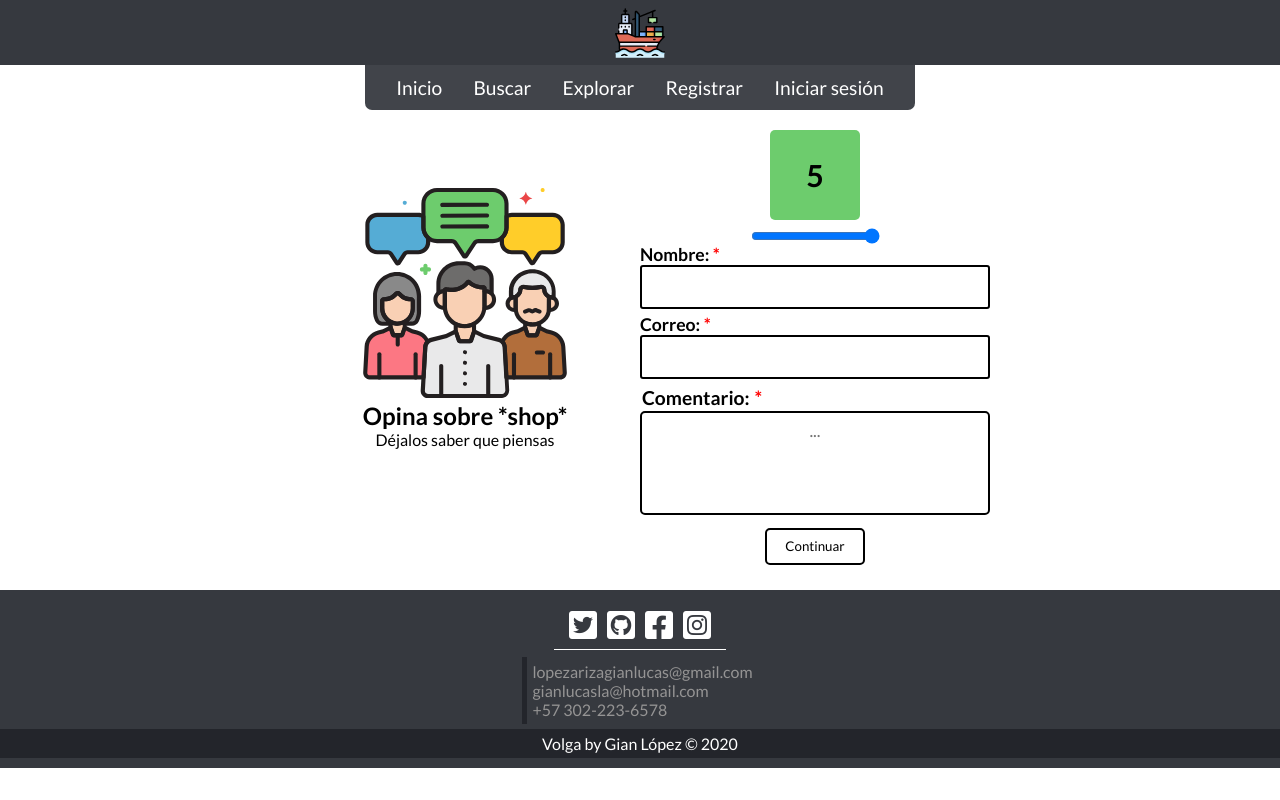
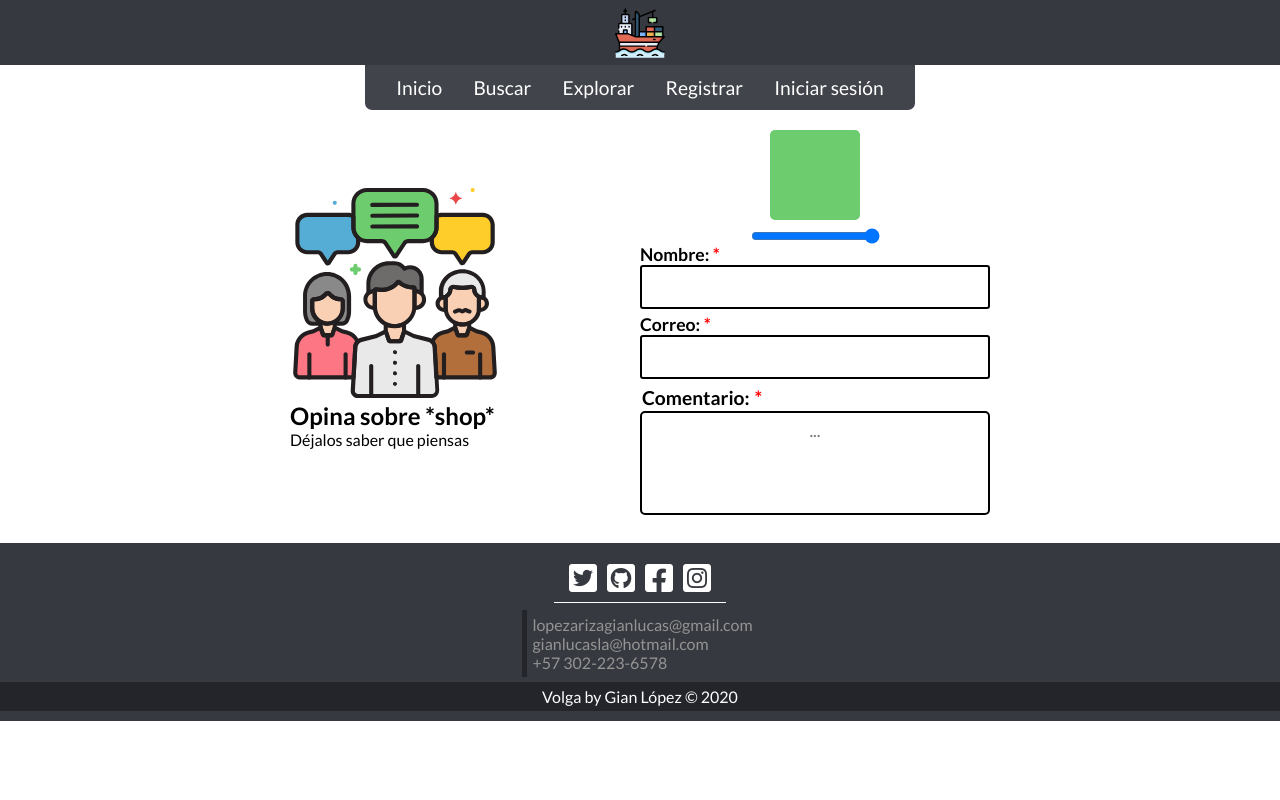
Before and after one commit to gianllopez/Volga, a React (Create React App) app: page /1/opinions/new in a window 1280 px wide. Built offline with nearby package versions, Linux system fonts and the light colour scheme.

Commit message:
NewOpinion: UI lista, tengo que crear el componente del btnloader

```diff
--- a/src/pages/NewOpinion.js
+++ b/src/pages/NewOpinion.js
@@ -4,22 +4,6 @@ import opsheader from '../assets/NewOpinion/users-opinions.svg';
 import './styles/NewOpinion.css';
 
 class NewOpinion extends Component {
-
-   state = {
-      data: {
-         rating: 5.0
-      }
-   };
-
-   changeHandler = event => {
-      this.setState({
-         data: {
-            ...this.state.data,
-            [event.target.name]: event.target.value
-         }
-      });
-   };
-
    render() {
       return (
          <form id="opinion-form">
@@ -30,10 +14,7 @@ class NewOpinion extends Component {
                <h2>Opina sobre *shop*</h2>
                <p>Déjalos saber que piensas</p>
             </div>
-            <RatingSelector
-               currentRating={this.state.data.rating}
-               changeHandler={this.changeHandler}
-            />
+            <RatingSelector/>
             <Input
                label="Nombre"
                name="user-name"
@@ -47,7 +28,6 @@ class NewOpinion extends Component {
                <label htmlFor="comment">Comentario: <p>*</p> </label>
                <textarea name="comment" placeholder="..." maxLength="150"/>
             </div>
-            <button>Continuar</button>
          </form>
       );
    };
--- a/src/pages/styles/NewOpinion.css
+++ b/src/pages/styles/NewOpinion.css
@@ -7,9 +7,9 @@
 }
 
 #op-header {
-   display: flex;
-   flex-direction: column;
-   align-items: center;
+   display: inherit;
+   flex-direction: inherit;
+   align-items: inherit;
    width: 80vw;
    max-width: 350px;
 }
@@ -60,16 +60,6 @@
    text-align: center;
 }
 
-#opinion-form button {
-   width: 100px;
-   height: 37px;
-   background: none;
-   border: 2px solid black;
-   border-radius: 5px;
-   margin-top: 10px;
-   outline: none;
-}
-
 @media screen and (min-width: 768px) {
    #opinion-form {
       padding-top: 120px;
```
